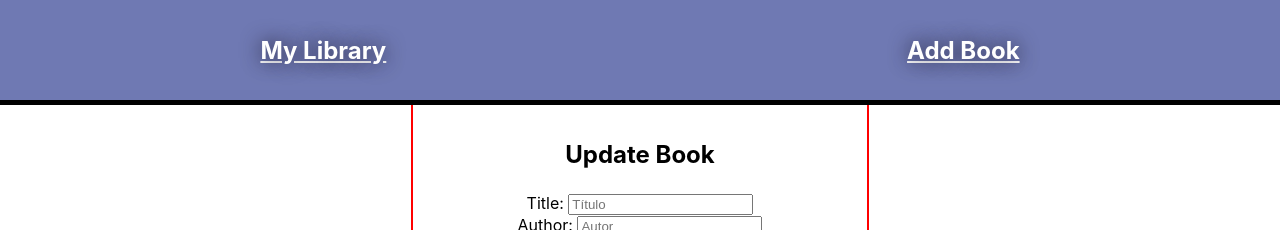
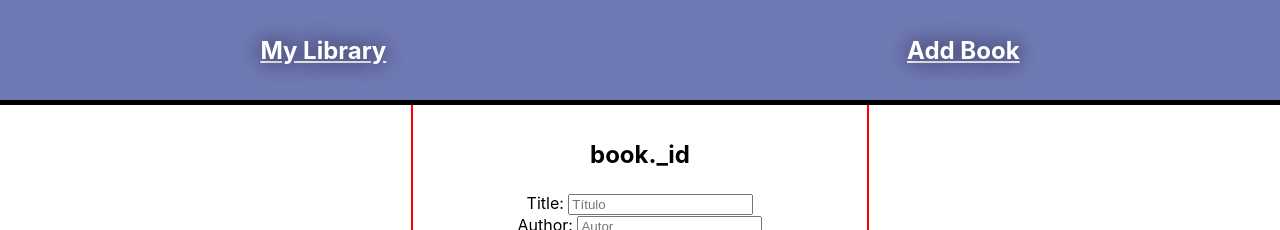
Before and after one commit to ulldecorb/my-library, a React (Create React App) app in the folder client/: page /update in a window 1280 px wide. Shown: the top 230 px of the page. Built offline with nearby package versions, Linux system fonts and the light colour scheme; no server answers.

Commit message:
Rename update component as detail

```diff
--- a/client/src/App.jsx
+++ b/client/src/App.jsx
@@ -7,7 +7,7 @@ import {
 import { NavBar } from './components/navbar';
 import { Gallery } from './components/gallery';
 import { AddBook } from './components/addBook';
-import { UpdateBook } from './components/updateBook';
+import { Detail } from './components/detail';
 import './App.css';
 
 function App() {
@@ -39,7 +39,7 @@ function App() {
           <Route
             path="/update"
             element={
-              <UpdateBook />
+              <Detail />
             }
           />
         </Routes>
--- a/client/src/components/updateBook/updateBook.css
+++ b/client/src/components/detail/detail.css
@@ -25,4 +25,4 @@
       -ms-flex-align: center;
           align-items: center;
 }
-/*# sourceMappingURL=updateBook.css.map */
+/*# sourceMappingURL=detail.css.map */
--- a/client/src/components/updateBook/index.jsx
+++ b/client/src/components/detail/index.jsx
@@ -1,7 +1,7 @@
 import React, { useState } from 'react';
-import './updateBook.css';
+import './detail.css';
 
-export function UpdateBook() {
+export function Detail() {
   const [author, setAuthor] = useState('');
   const [title, setTitle] = useState('');
   const [company, setCompany] = useState('');
@@ -62,7 +62,7 @@ export function UpdateBook() {
 
   return (
     <div className="add-form">
-      <h3 className="add-form__title">Update Book</h3>
+      <h3 className="add-form__title">book._id</h3>
       <form onSubmit={handleSubmit} className="add-form__form">
         <label htmlFor="title">
           Title:
@@ -217,4 +217,4 @@ export function UpdateBook() {
   );
 }
 
-export default UpdateBook;
+export default Detail;
```
Also changed, not shown: client/src/components/detail/detail.scss (line endings or trailing spaces).
